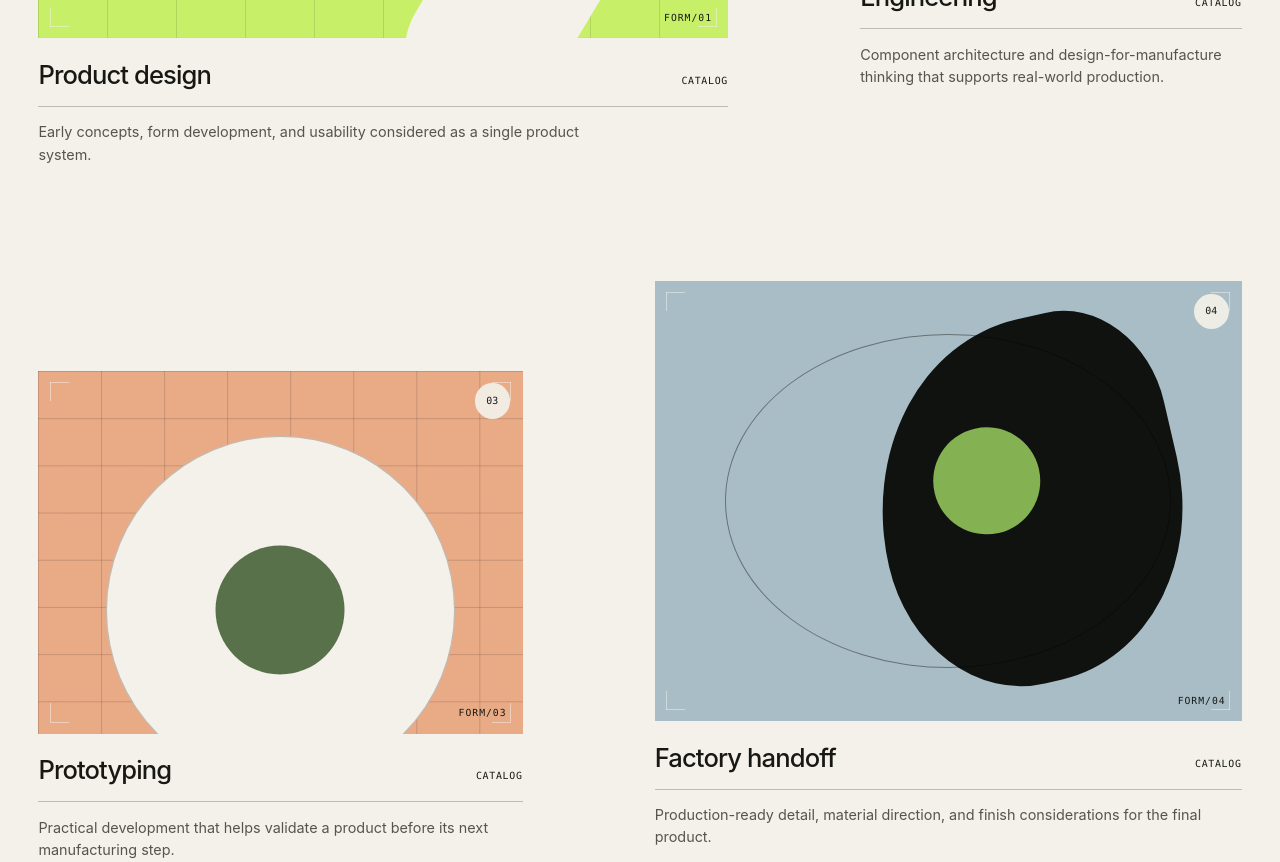
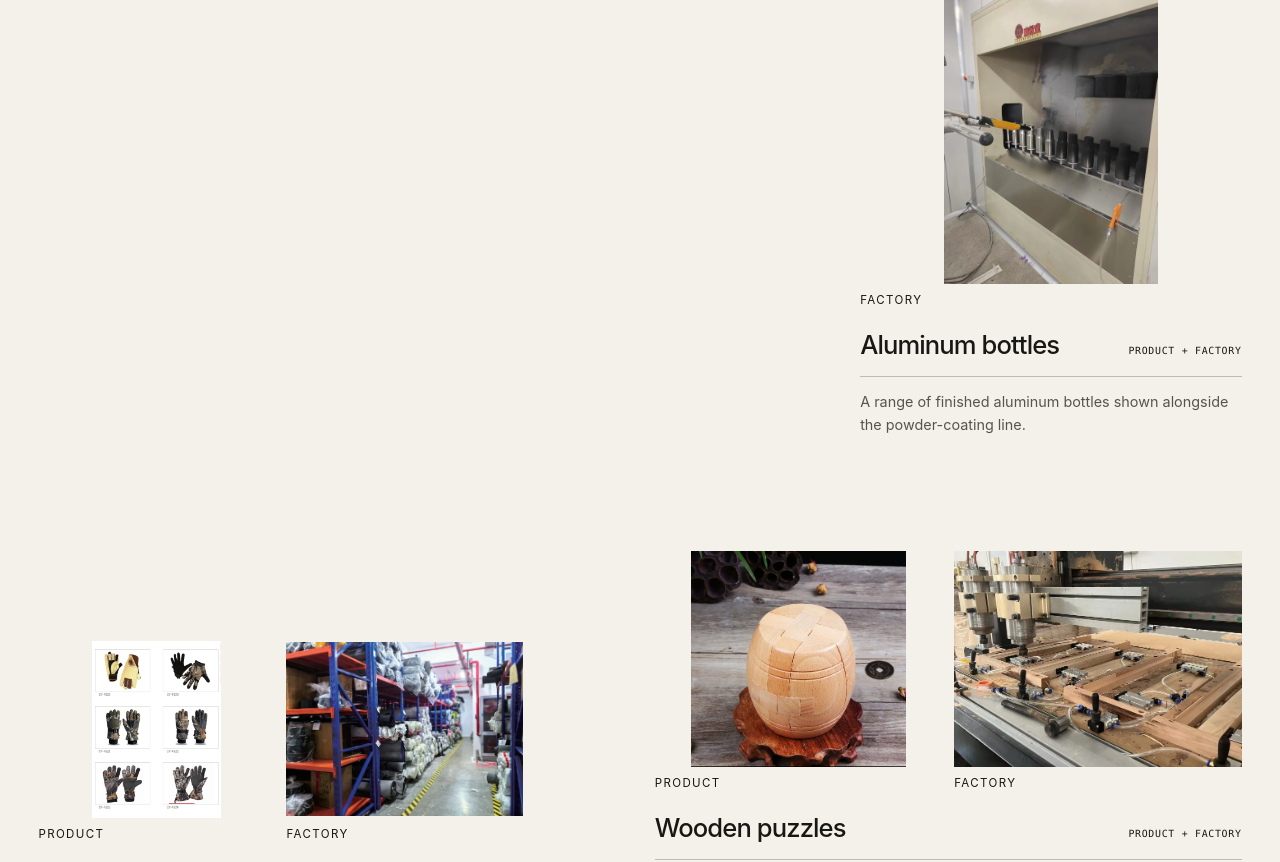
Before and after one commit to mikezzx2009/Avokodo, a Next.js app: page / in a window 1280 px wide. Shown: the part 3820-4682 px from the top of the page. Built offline with nearby package versions, Linux system fonts and the light colour scheme.

Commit message:
Show product and factory image pairs

```diff
--- a/app/SitePage.tsx
+++ b/app/SitePage.tsx
@@ -3,6 +3,11 @@ import type { ImageRef, LinkItem, ProjectItem, SiteContent } from "@/lib/content
 type SmartLinkProps = LinkItem & {
   className?: string;
   children?: React.ReactNode;
+};
+
+type CatalogItem = Omit<ProjectItem, "image"> & {
+  productImage: ImageRef;
+  factoryImage: ImageRef;
 };
 
 const PRACTICE_PROJECTS: ProjectItem[] = [
@@ -44,41 +49,77 @@ const PRACTICE_PROJECTS: ProjectItem[] = [
   },
 ];
 
-const CATALOG_ITEMS: ProjectItem[] = [
+const CATALOG_ITEMS: CatalogItem[] = [
   {
-    id: "catalog-product-design",
-    title: "Product design",
-    category: "Catalog",
+    id: "catalog-3d-printing",
+    title: "3D printing",
+    category: "Product + factory",
     description:
-      "Early concepts, form development, and usability considered as a single product system.",
-    image: null,
+      "Colorful printed components paired with a view of the model finishing workspace.",
+    productImage: {
+      id: "catalog-3d-print-product",
+      url: "/catalog/3d-print-product.webp",
+      alt: "Colorful 3D-printed components",
+    },
+    factoryImage: {
+      id: "catalog-3d-print-factory",
+      url: "/catalog/3d-print-factory.webp",
+      alt: "3D-print model finishing workstation",
+    },
     href: null,
   },
   {
-    id: "catalog-engineering",
-    title: "Engineering",
-    category: "Catalog",
+    id: "catalog-aluminum-bottles",
+    title: "Aluminum bottles",
+    category: "Product + factory",
     description:
-      "Component architecture and design-for-manufacture thinking that supports real-world production.",
-    image: null,
+      "A range of finished aluminum bottles shown alongside the powder-coating line.",
+    productImage: {
+      id: "catalog-aluminum-bottle-product",
+      url: "/catalog/aluminum-bottle-product.webp",
+      alt: "Aluminum bottles in assorted colors",
+    },
+    factoryImage: {
+      id: "catalog-aluminum-bottle-factory",
+      url: "/catalog/aluminum-bottle-factory.webp",
+      alt: "Aluminum bottles on the factory powder-coating line",
+    },
     href: null,
   },
   {
-    id: "catalog-prototyping",
-    title: "Prototyping",
-    category: "Catalog",
+    id: "catalog-fitness-gloves",
+    title: "Fitness gloves",
+    category: "Product + factory",
     description:
-      "Practical development that helps validate a product before its next manufacturing step.",
-    image: null,
+      "Multiple fitness glove styles paired with a view of the factory material warehouse.",
+    productImage: {
+      id: "catalog-fitness-gloves-product",
+      url: "/catalog/fitness-gloves-product.webp",
+      alt: "Collection of fitness glove styles",
+    },
+    factoryImage: {
+      id: "catalog-fitness-gloves-factory",
+      url: "/catalog/fitness-gloves-factory.webp",
+      alt: "Factory warehouse storing materials for fitness gloves",
+    },
     href: null,
   },
   {
-    id: "catalog-factory-handoff",
-    title: "Factory handoff",
-    category: "Catalog",
+    id: "catalog-wooden-puzzles",
+    title: "Wooden puzzles",
+    category: "Product + factory",
     description:
-      "Production-ready detail, material direction, and finish considerations for the final product.",
-    image: null,
+      "A finished wooden puzzle paired with CNC woodworking on the factory floor.",
+    productImage: {
+      id: "catalog-puzzle-product",
+      url: "/catalog/puzzle-product.webp",
+      alt: "Finished wooden barrel puzzle",
+    },
+    factoryImage: {
+      id: "catalog-puzzle-factory",
+      url: "/catalog/puzzle-factory.webp",
+      alt: "CNC machine processing wooden puzzle parts",
+    },
     href: null,
   },
 ];
@@ -106,10 +147,12 @@ function ImageOrArtwork({
   image,
   variant,
   eager = false,
+  fit = "cover",
 }: {
   image: ImageRef | null;
   variant: number;
   eager?: boolean;
+  fit?: "cover" | "contain";
 }) {
   if (image?.url) {
     return (
@@ -121,6 +164,7 @@ function ImageOrArtwork({
         alt={image.alt}
         loading={eager ? "eager" : "lazy"}
         decoding="async"
+        style={{ display: "block", height: "100%", objectFit: fit, width: "100%" }}
       />
     );
   }
@@ -161,6 +205,53 @@ function ProjectMedia({ project, index }: { project: ProjectItem; index: number
     >
       {media}
     </a>
+  );
+}
+
+function CatalogMediaPair({ item, index }: { item: CatalogItem; index: number }) {
+  const media = [
+    { label: "Product", image: item.productImage },
+    { label: "Factory", image: item.factoryImage },
+  ];
+
+  return (
+    <div
+      className="avk-catalog-pair"
+      style={{
+        display: "grid",
+        gap: "0.75rem",
+        gridTemplateColumns: "repeat(auto-fit, minmax(12rem, 1fr))",
+      }}
+    >
+      {media.map(({ label, image }, mediaIndex) => (
+        <figure
+          className="avk-catalog-figure"
+          key={label}
+          style={{ margin: 0, minWidth: 0 }}
+        >
+          <div
+            className="avk-catalog-media"
+            style={{ aspectRatio: "4 / 3", overflow: "hidden" }}
+          >
+            <ImageOrArtwork
+              image={image}
+              variant={((index + mediaIndex) % 4) + 1}
+              fit="contain"
+            />
+          </div>
+          <figcaption
+            style={{
+              fontSize: "0.72rem",
+              letterSpacing: "0.12em",
+              marginTop: "0.5rem",
+              textTransform: "uppercase",
+            }}
+          >
+            {label}
+          </figcaption>
+        </figure>
+      ))}
+    </div>
   );
 }
 
@@ -264,7 +355,7 @@ export default function SitePage({ content }: { content: SiteContent }) {
           <div className="avk-project-grid">
             {CATALOG_ITEMS.map((item, index) => (
               <article className="avk-project" key={item.id}>
-                <ProjectMedia project={item} index={index} />
+                <CatalogMediaPair item={item} index={index} />
                 <div className="avk-project-meta">
                   <h3>{item.title}</h3>
                   <p>{item.category}</p>
```
